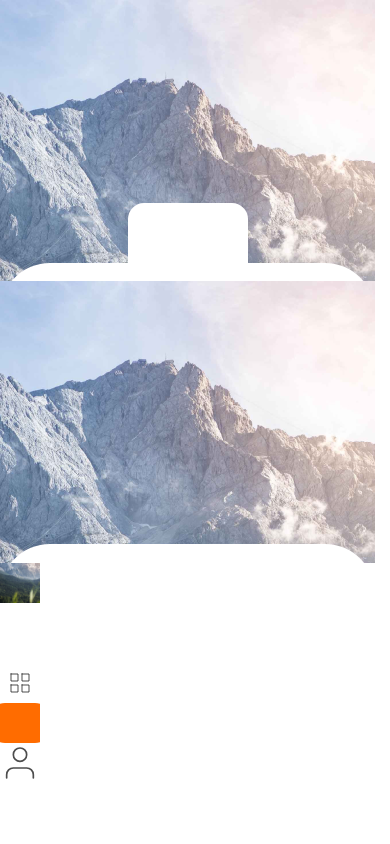
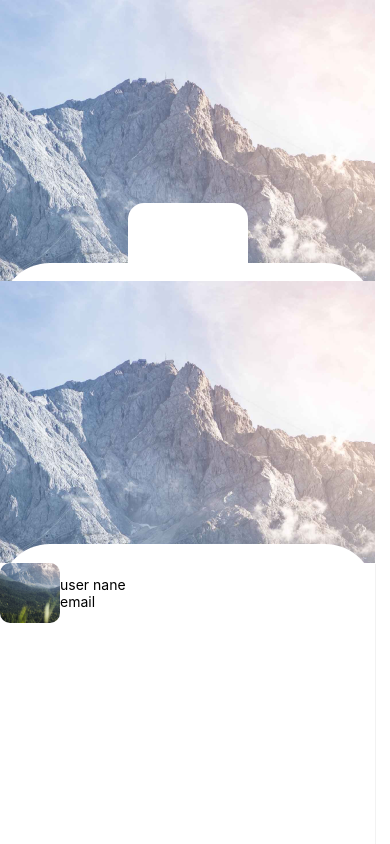
Before and after one commit to TypeAndrew/MobileReactNative, a React Native app: screen / in a window 390 px wide. Shown: the top 844 px of the page. Built offline with nearby package versions, Linux system fonts and the light colour scheme.

Commit message:
home 2 marckup

```diff
--- a/App.js
+++ b/App.js
@@ -3,6 +3,7 @@ import React from "react";
 import { NavigationContainer } from "@react-navigation/native";
 import { createStackNavigator } from "@react-navigation/stack";
 import { StyleSheet, Text, View } from 'react-native';
+import { normalize } from 'react-native-normalize';
 import { RegistrationScreen} from './components/Screens/RegistrationScreen/RegistrationScreen'
 import { LoginScreen} from './components/Screens/LoginScreen/LoginScreen'
 import { PostsScreen} from './components/Screens/PostsScreen/PostsScreen'
--- a/components/Screens/PostsScreen/PostsScreen.jsx
+++ b/components/Screens/PostsScreen/PostsScreen.jsx
@@ -5,24 +5,27 @@ export const PostsScreen = () =>{
 
 
     return (
-    <View style={styles.container1}>
+    <View style={styles.container}>
+        <View style={styles.formx}>
+            <View style={styles.AvatarRow}>
+                <View style={styles.AvatarWrapper}>
                     <ImageBackground
-        style={styles.image}
+                        style={styles.imageAvatar}
                         source={require("../../../assets/images/loginBG.png")}>
-
-
                     </ImageBackground>
 
-            <View style={styles.form}>
+                </View>
+                <View style={styles.textCentral}><Text >user nane</Text><Text >email</Text></View>
 
+            </View>
         </View>
         <View style={styles.bottomBar}>
             <ImageBackground
             style={styles.image}
             source={require('../../../assets/icons/grid.svg')}/>
             <ImageBackground
-                style={styles.image}
-                source={require("../../../assets/icons/Rectangle.svg")}/>
+            style={[styles.image,styles.btnAdd]}
+            source={require("../../../assets/icons/Rectangle.svg")}>+</ImageBackground>
             <ImageBackground
             style={styles.image}
             source={require("../../../assets/icons/user.svg")}/>
@@ -32,22 +35,82 @@ export const PostsScreen = () =>{
 }
 
 const styles = StyleSheet.create({
-    container1: {
-        position: 'relative',
+    container: {
+
+        flexDirection: 'column',
         flex: 1,
         backgroundColor: "#fff",
 
     },
     bottomBar: {
-        flex: 1,
+        display: 'flex',
         justifyContent: 'center',
-        flexDirection: 'row,'
+        alignItems: 'center',
+        flexDirection: 'row',
+        height: 89,
+
+        width: 375,
+        elevation: 2,
+        shadowColor: '#000',
+        shadowOffset: { width: 0, height: 1 },
+        shadowOpacity: 0.3,
+        shadowRadius: 1,
+    },
+    formx: {
+
+        width: 375,
+        height: 729,
+        color: 'black',
+        width: 375,
+        elevation: 2,
+        shadowColor: '#000',
+        shadowOffset: { width: 0, height: 1 },
+        shadowOpacity: 0.3,
+        shadowRadius: 1,
+    },
+    imageAvatar: {
+
+
+        width: 60,
+        height: 60,
+    },
+    AvatarWrapper: {
+
+        color: 'black',
+        overflow: 'hidden',
+        resizeMode: 'cover',
+        borderRadius: 10,
+        width:  60,
+        height: 60,
+    },
+    AvatarRow: {
+        display: 'flex',
+        flexDirection: 'row',
+        alignContent: 'center',
+        margin: (0,0),
+    },
+    textCentral: {
+        display: 'flex',
+        justifyContent: 'center',
+        alignContent: 'center',
     },
     image: {
 
 
-
+        marginLeft: 31,
         width: 40,
         height: 40,
     },
+    btnAdd: {
+        display: 'flex',
+        justifyContent: 'center',
+        alignItems: 'center',
+        width: 70,
+        color: 'white',
+
+    },
+    text: {
+        margin: (0,0),
+
+    },
 })
--- a/package.json
+++ b/package.json
@@ -17,9 +17,10 @@
     "react": "18.2.0",
     "react-dom": "18.2.0",
     "react-native": "0.71.7",
-    "react-native-web": "~0.18.10",
     "react-native-gesture-handler": "~2.9.0",
-    "react-native-reanimated": "~2.14.4"
+    "react-native-normalize": "^1.0.1",
+    "react-native-reanimated": "~2.14.4",
+    "react-native-web": "~0.18.10"
   },
   "devDependencies": {
     "@babel/core": "^7.20.0"
```
Also changed, not shown: normalize.js (added, +17 -0 lines), 1 other file (tests, documents, lock files or other folders). Lines whose indentation alone changed are shown as unchanged.
